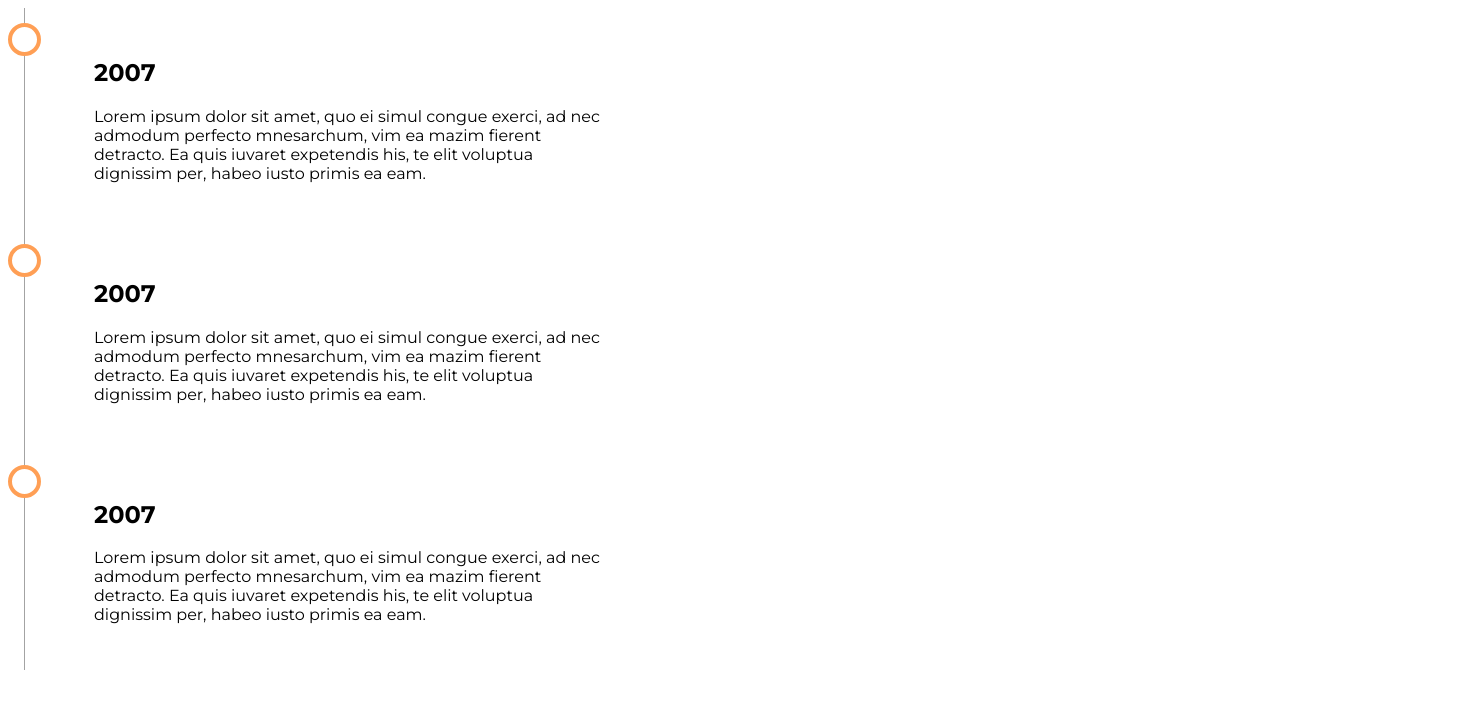
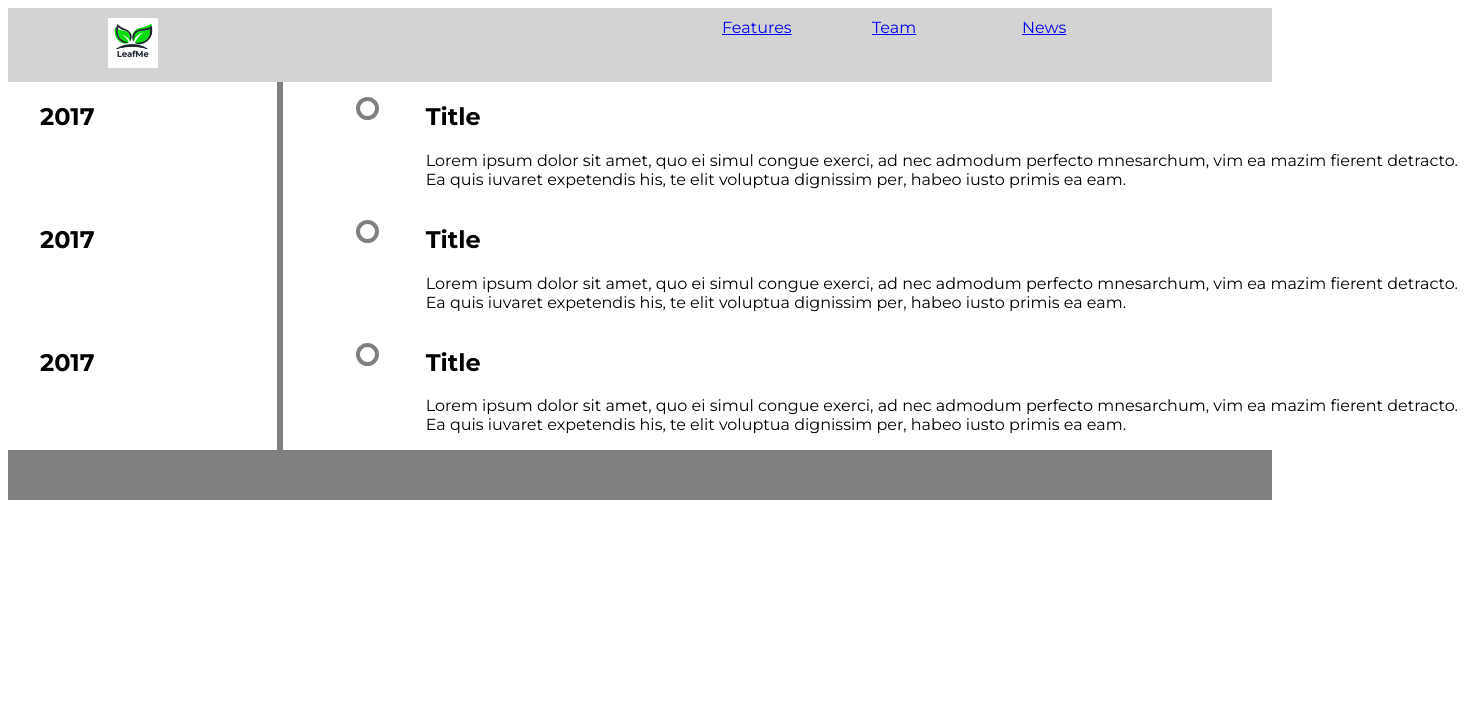
Before and after one commit to JoLou123/leafme-site, a Gatsby site: page /news in a window 1280 px wide. Shown: the whole page, 1480 px wide, since content can reach past the window. Built offline with nearby package versions, Linux system fonts and the light colour scheme; Gatsby itself is replaced by a stand-in of ours.

Commit message:
added header and footer with links

```diff
--- a/package.json
+++ b/package.json
@@ -14,7 +14,10 @@
     "test": "echo \"Write tests! -> https://gatsby.dev/unit-testing\" && exit 1"
   },
   "dependencies": {
+    "bootstrap": "^4.4.1",
     "gatsby": "^2.18.12",
+    "jquery": "^3.4.1",
+    "popper.js": "^1.16.0",
     "react": "^16.12.0",
     "react-dom": "^16.12.0",
     "typeface-montserrat": "0.0.75"
--- /dev/null
+++ b/src/components/footer.js
@@ -0,0 +1,11 @@
+import React from "react"
+import { grey } from "color-name";
+
+export default () => (
+  <div style= {{
+    width: '100%',
+    backgroundColor: 'grey',
+    height: 50
+  }}>
+  </div>
+)
--- a/src/components/header.js
+++ b/src/components/header.js
@@ -1,2 +1,19 @@
 import React from "react"
-export default () => <h1>This is a header.</h1>
+import headerStyles from "./header.module.css"
+import { Link } from "gatsby"
+import logo from "../assets/logo.png"
+
+export default () => (
+  <nav className={headerStyles.navbar}>
+    <div className={headerStyles.spaced}>
+      <Link to="/">
+        <img src={logo} width="50" height="50"></img>
+      </Link>
+      <div className={headerStyles.spaced}>
+        <Link className={headerStyles.links} to="/features/">Features</Link>
+        <Link className={headerStyles.links} to="/team/">Team</Link>
+        <Link className={headerStyles.links} to="/news/">News</Link>
+      </div>
+    </div>
+  </nav>
+)
--- /dev/null
+++ b/src/components/header.module.css
@@ -0,0 +1,17 @@
+.spaced {
+  display: flex;
+  flex-direction: row;
+  justify-content: space-between;
+}
+
+.links {
+  width: 150px;
+}
+
+.navbar {
+  position: sticky;
+  top: 0;
+  z-index: 1000;
+  padding: 10px 100px;
+  background-color: lightgray;
+}
--- a/src/components/layout.js
+++ b/src/components/layout.js
@@ -1,6 +1,11 @@
 import React from "react"
+import Header from "./header"
+import Footer from "./footer"
+
 export default ({ children }) => (
-  <div style={{ margin: `0 auto`, maxWidth: 650, padding: `0 1rem` }}>
-    {children}
+  <div>
+    <Header />
+      {children}
+    <Footer />
   </div>
 )
--- a/src/components/news-entry.js
+++ b/src/components/news-entry.js
@@ -2,10 +2,15 @@ import React from "react"
 import entryStyles from "./news-entry.module.css"
 
 export default () => (
-<div className={`${entryStyles.container} ${entryStyles.right}`}>
-    <div className={entryStyles.content}>
-      <h2>2007</h2>
-      <p>Lorem ipsum dolor sit amet, quo ei simul congue exerci, ad nec admodum perfecto mnesarchum, vim ea mazim fierent detracto. Ea quis iuvaret expetendis his, te elit voluptua dignissim per, habeo iusto primis ea eam.</p>
+<div className={entryStyles.beside}>
+  <div class={entryStyles.container}>
+      <div class={entryStyles.left}>
+        <h2>2017</h2>
+      </div>
     </div>
+  <div className={`${entryStyles.content} ${entryStyles.right}`}>
+    <h2>Title</h2>
+    <p>Lorem ipsum dolor sit amet, quo ei simul congue exerci, ad nec admodum perfecto mnesarchum, vim ea mazim fierent detracto. Ea quis iuvaret expetendis his, te elit voluptua dignissim per, habeo iusto primis ea eam.</p>
   </div>
+</div>
 )
--- a/src/components/news-entry.module.css
+++ b/src/components/news-entry.module.css
@@ -1,23 +1,35 @@
+
 /* Container around content */
 .container {
-  padding: 10px 40px;
   position: relative;
   background-color: inherit;
+  width: 20%;
 }
 
 /* The circles on the timeline */
 .container::after {
   content: '';
   position: absolute;
-  width: 25px;
-  height: 25px;
-  right: -17px;
+  width: 15px;
+  height: 15px;
   background-color: white;
-  border: 4px solid #FF9F55;
+  border: 4px solid grey;
+  margin-left: 217%;
   top: 15px;
   border-radius: 50%;
   z-index: 1;
 }
+
+/* Place the container to the left */
+.left {
+  left: 0;
+}
+
+/* Place the container to the right */
+.right {
+  left: 20%;
+}
+
 
 /* Fix the circle for containers on the right side */
 .right::after {
@@ -26,7 +38,13 @@
 
 /* The actual content */
 .content {
-  padding: 20px 30px;
   background-color: white;
+  position: relative;
   border-radius: 6px;
 }
+
+.beside {
+	display: flex;
+  flex-direction: row;
+  justify-content: space-between;
+}
--- a/src/pages/news.module.css
+++ b/src/pages/news.module.css
@@ -1,15 +1,18 @@
 /* The actual timeline (the vertical ruler) */
 .timeline {
   position: relative;
+  max-width: 1200px;
+  margin: 0 auto;
 }
 
 /* The actual timeline (the vertical ruler) */
 .timeline::after {
   content: '';
   position: absolute;
-  width: 1px;
-  background-color: rgb(163, 163, 163);
+  width: 6px;
+  background-color: grey;
   top: 0;
   bottom: 0;
-
+  left: 20%;
+  margin-left: -3px;
 }
--- a/src/styles/global.css
+++ b/src/styles/global.css
@@ -1,8 +1,3 @@
 html {
-  font-family: 'Montserrat', sans-serif;
-  background-color: white;
+  font-family: 'Montserrat', sans-serif !important;
 }
-
-body {
-  display: flex;
-}
```
Also changed, not shown: src/pages/index.js (+8 -7 lines), src/assets/logo.png (added), 1 other file.
